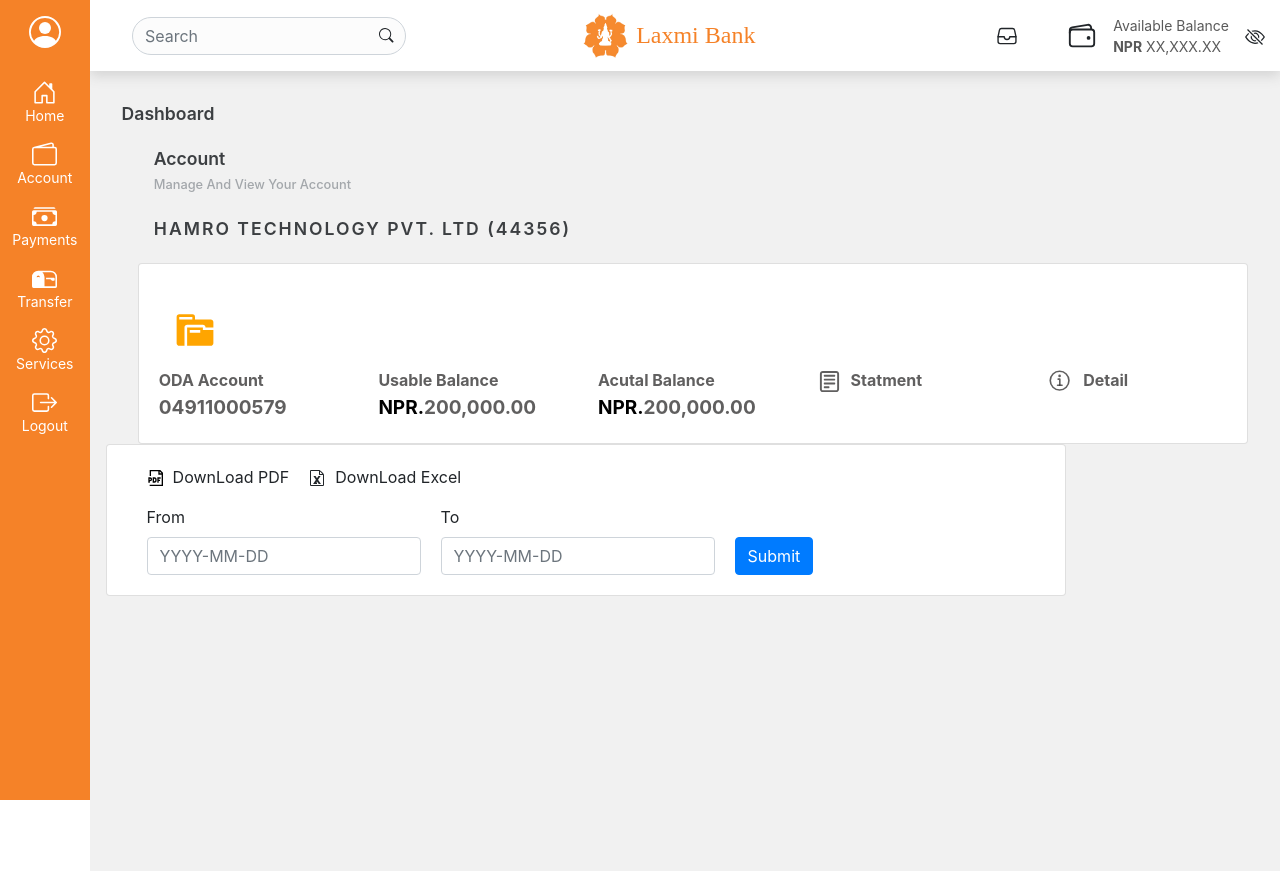
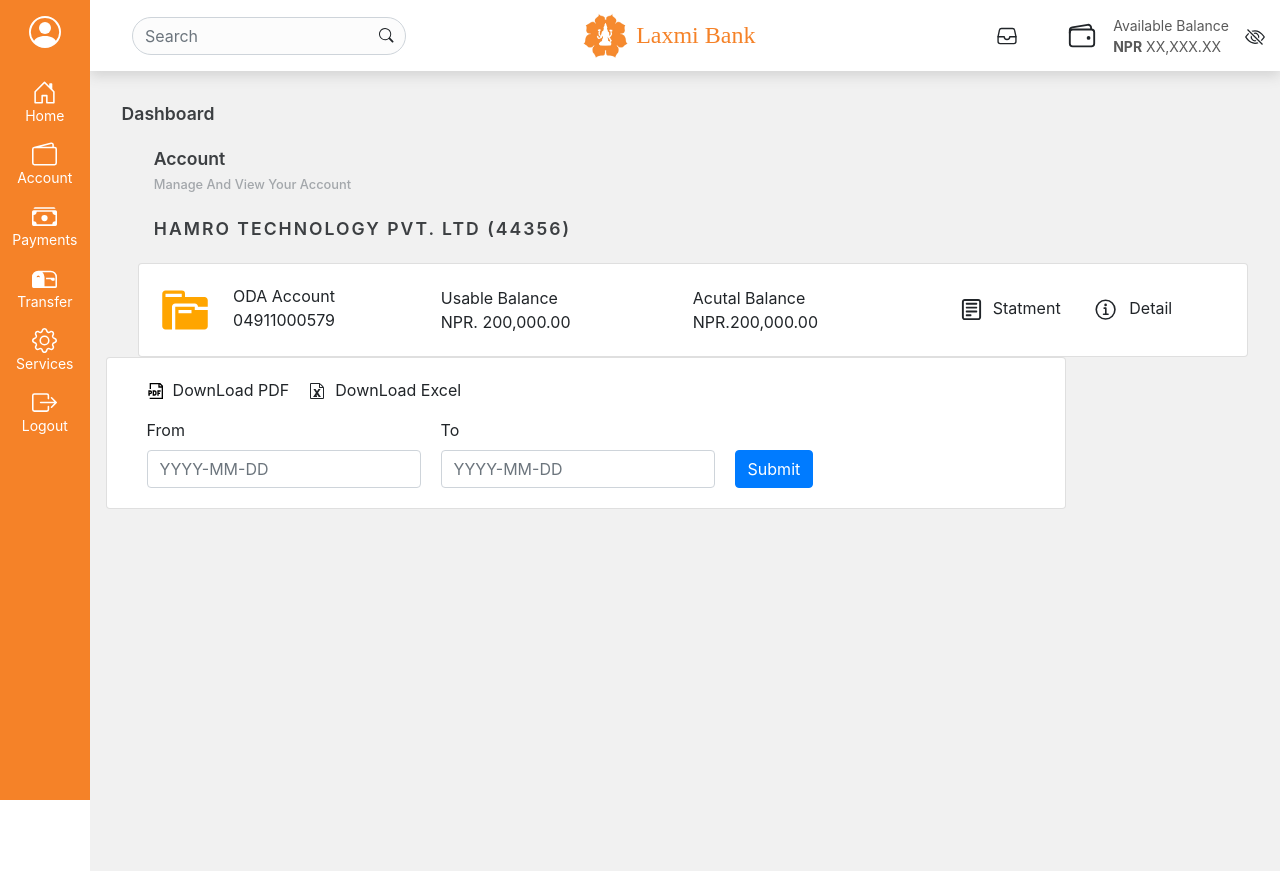
Before and after one commit to Sachwini/ibanking-old-view, a React (Create React App) app: page / in a window 1280 px wide. Built offline with nearby package versions, Linux system fonts and the light colour scheme.

Commit message:
account component change to row basis

```diff
--- a/src/pages/Account.css
+++ b/src/pages/Account.css
@@ -1,21 +1,45 @@
-.headerText{
+.custom__row {
+  height: 100%;
+  width: 100%;
+  display: flex;
+  flex-wrap: nowrap;
+  justify-content: center;
+  align-items: center;
+}
+
+.custom__col {
+  height: 100%;
+  display: flex;
+  justify-content: center;
+  align-items: center;
+}
+
+.custom__col p {
+  margin: 0;
+}
+
+.headerText {
   font-weight: bold;
   font-size: 16px;
-color:#242222b9
+  color: #242222b9;
 }
-.rowText{
+
+.rowText {
   font-weight: bold;
   font-size: 19px;
-color:#242222b9
+  color: #242222b9;
 }
-.default{
+
+.default {
   color: #000000;
 }
-.iconSpacing{
+
+.iconSpacing {
   margin-left: 10px;
 }
-.folderIcon{
-    padding:5px;
+
+.folderIcon {
+  /* padding: 5px; */
   margin-left: 10px;
   margin-top: 20px;
 }
--- a/src/pages/Account.tsx
+++ b/src/pages/Account.tsx
@@ -1,6 +1,6 @@
 import { AccountName, PageTitle } from "components/page-title";
 import React from "react";
-import { Card, Container } from "react-bootstrap";
+import { Card, Col, Container, Row } from "react-bootstrap";
 import { CgNotes } from "react-icons/cg";
 import { IoInformationCircleOutline } from "react-icons/io5";
 import "./Account.css";
@@ -12,15 +12,49 @@
       <PageTitle title="Account" subTitle="manage and view your account" />
       <AccountName name="hamro technology pvt. ltd" accountCode={44356} />
       <Card className="cardBackground">
-        <Card.Body>
-          <Card.Title>
-            <GoFileSubmodule
-              color="orange"
-              size="52px"
-              className="folderIcon"
-            />
-          </Card.Title>
-          <Card.Text>
+        <Card.Body className=" d-flex ">
+          <Row className="custom__row">
+            <Col sm={3} className="custom__col">
+              <Row className="p-0 w-100">
+                <Col lg={3} className="p-0">
+                  <GoFileSubmodule
+                    color="orange"
+                    size="52px"
+                    // className="folderIcon"
+                  />
+                </Col>
+                <Col>
+                  <p>ODA Account</p>
+                  <p>04911000579</p>
+                </Col>
+              </Row>
+            </Col>
+            <Col sm={6} className="custom__col">
+              <Row className="w-100">
+                <Col>
+                  <div>Usable Balance</div>
+                  <div>NPR. 200,000.00</div>
+                </Col>
+                <Col>
+                  <div>Acutal Balance</div>
+                  <div>NPR.200,000.00</div>
+                </Col>
+              </Row>
+            </Col>
+            <Col sm={3} className="justify-content-end">
+              <Row>
+                <Col>
+                  <CgNotes size="23px" />
+                  <span className="iconSpacing">Statment</span>
+                </Col>
+                <Col>
+                  <IoInformationCircleOutline size="26px" />
+                  <span className="iconSpacing">Detail</span>
+                </Col>
+              </Row>
+            </Col>
+          </Row>
+          {/* <Card.Text>
             <div className="row headerText">
               <div className="col">ODA Account</div>
               <div className="col">Usable Balance</div>
@@ -47,7 +81,7 @@
               <div className="col"></div>
               <div className="col"></div>
             </div>
-          </Card.Text>
+          </Card.Text> */}
         </Card.Body>
       </Card>
     </Container>
```
Lines whose indentation alone changed are shown as unchanged.
